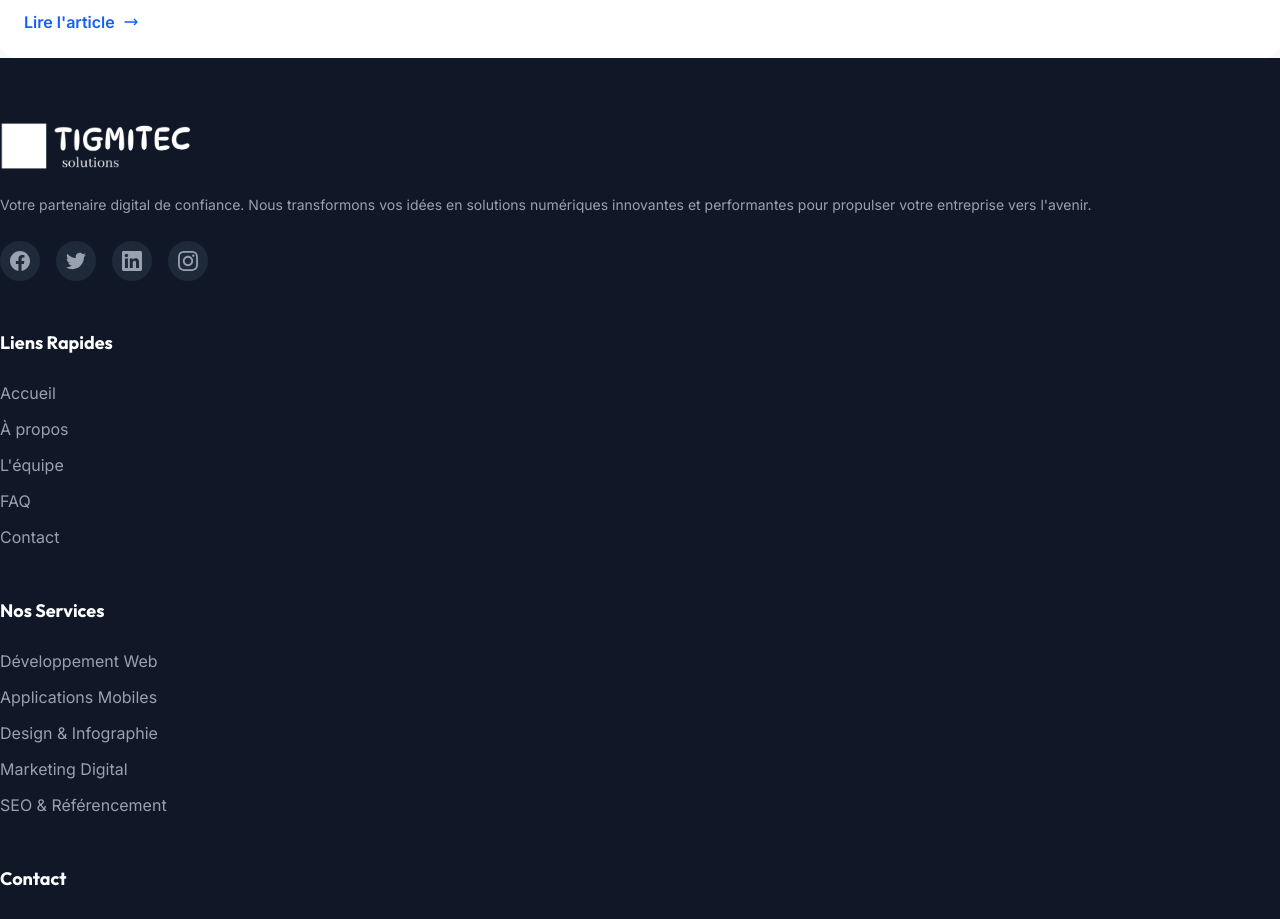
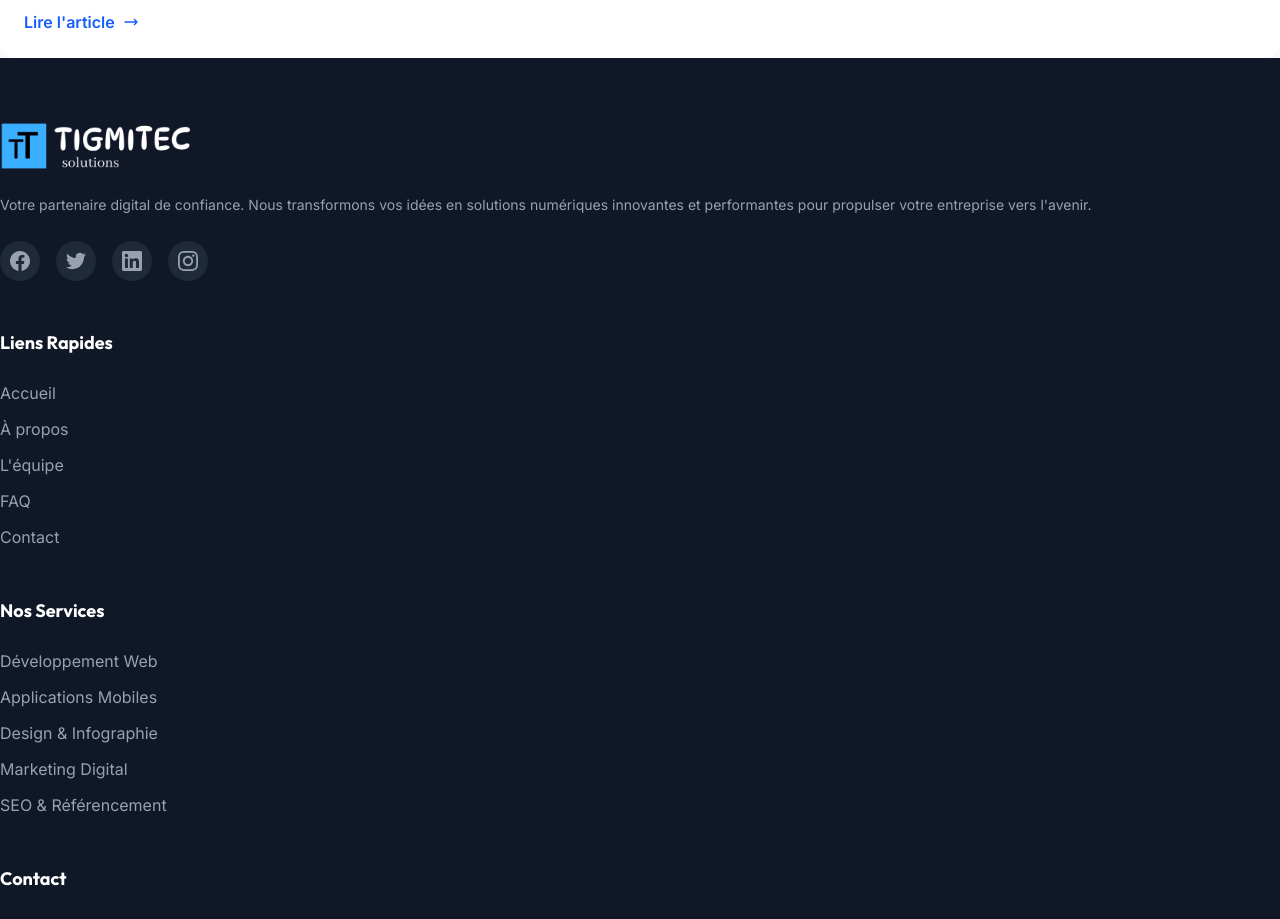
Before and after one commit to Elmokhtar1996/tigmitec-site, a Next.js app: page / in a window 1280 px wide. Shown: the part 5940-6859 px from the top of the page. Built offline with nearby package versions, Linux system fonts and the light colour scheme.

Commit message:
Attempt to whiten text but keep blue icon using CSS filters

```diff
--- a/components/Footer.js
+++ b/components/Footer.js
@@ -14,7 +14,7 @@ const Footer = () => {
                                 alt="TigmiTec Logo"
                                 fill
                                 className="object-contain object-left"
-                                style={{ filter: 'brightness(0) invert(1)' }}
+                                style={{ filter: 'invert(1) hue-rotate(180deg)' }}
                             />
                         </Link>
                         <p className="text-gray-400 leading-relaxed text-sm">
```
